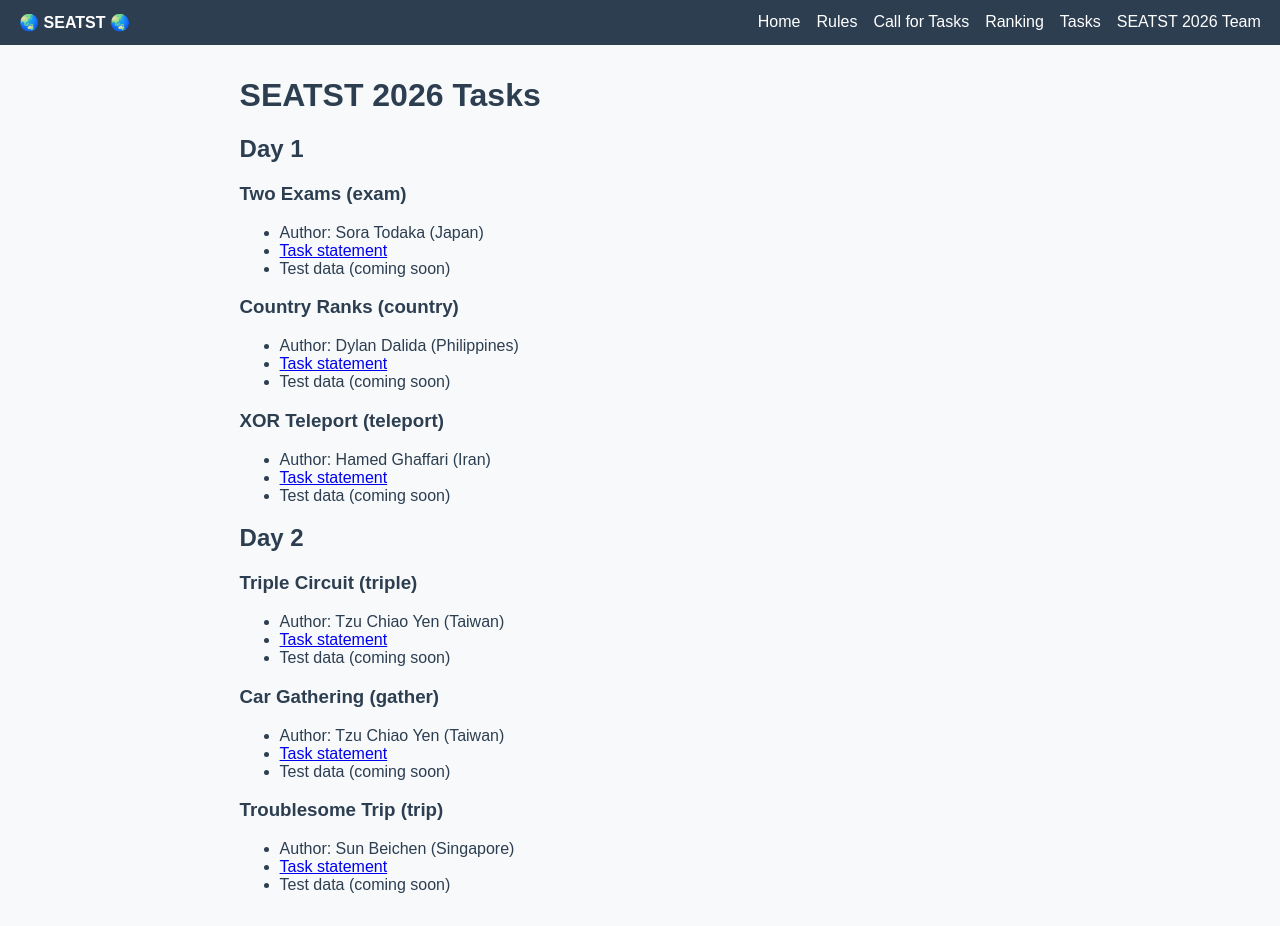
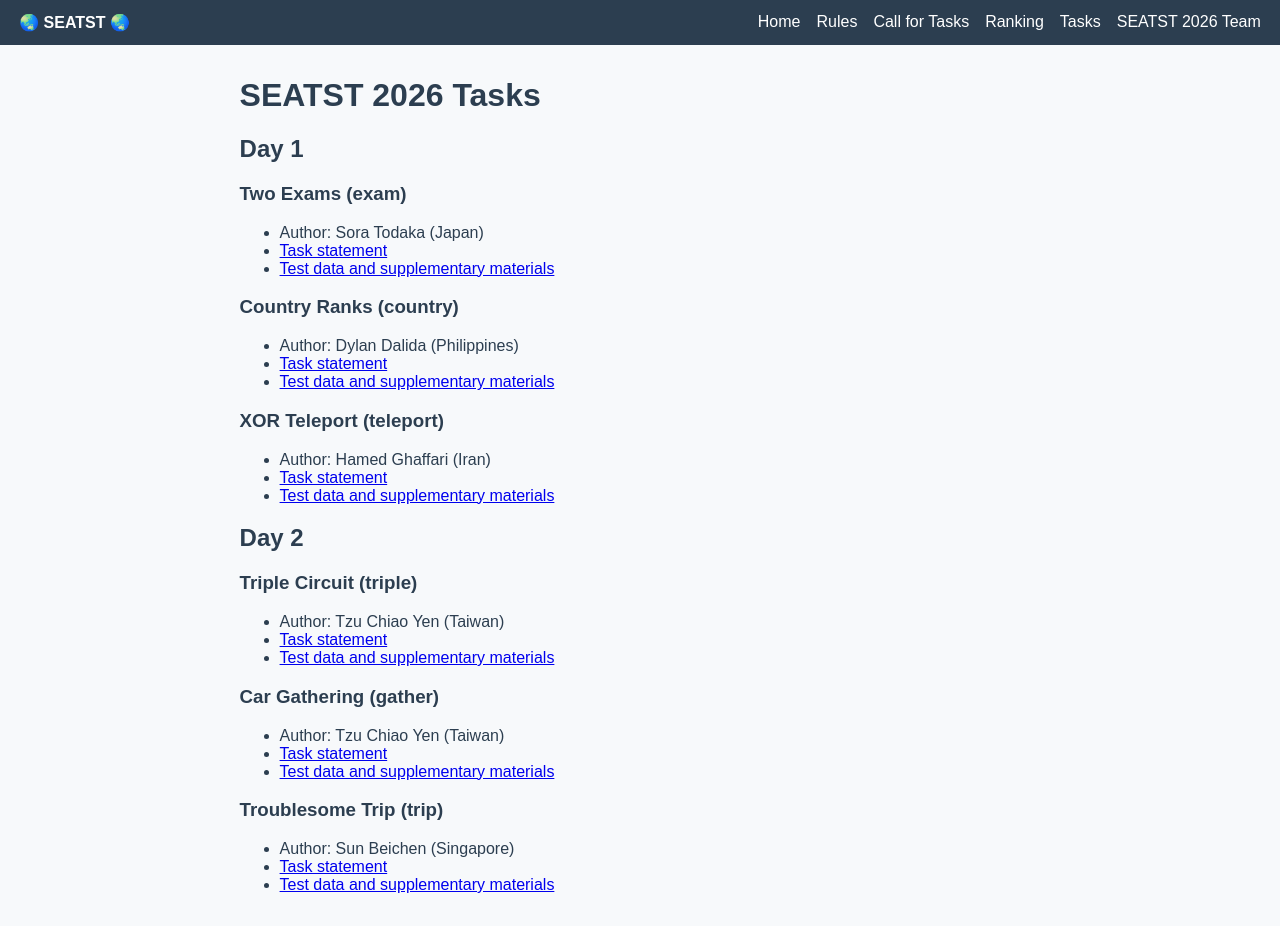
Before and after one commit to seatst/seatst.github.io, a Jekyll site: the page built from tasks.md, in a window 1280 px wide. Built offline with Jekyll 4.4.1, drawn with Linux system fonts in a browser that asks for light colours.

Commit message:
add test data

```diff
--- a/tasks.md
+++ b/tasks.md
@@ -12,19 +12,19 @@ permalink: /tasks/
 
 - Author: Sora Todaka (Japan)
 - [Task statement](https://tlx.toki.id/problems/seatst-2026/1A)
-- Test data (coming soon)
+- [Test data and supplementary materials](https://github.com/seatst/seatst-2026-materials/tree/master/exam)
 
 ### Country Ranks (country)
 
 - Author: Dylan Dalida (Philippines)
 - [Task statement](https://tlx.toki.id/problems/seatst-2026/1B)
-- Test data (coming soon)
+- [Test data and supplementary materials](https://github.com/seatst/seatst-2026-materials/tree/master/country)
 
 ### XOR Teleport (teleport)
 
 - Author: Hamed Ghaffari (Iran)
 - [Task statement](https://tlx.toki.id/problems/seatst-2026/1C)
-- Test data (coming soon)
+- [Test data and supplementary materials](https://github.com/seatst/seatst-2026-materials/tree/master/teleport)
 
 ## Day 2
 
@@ -32,16 +32,16 @@ permalink: /tasks/
 
 - Author: Tzu Chiao Yen (Taiwan)
 - [Task statement](https://tlx.toki.id/problems/seatst-2026/2A)
-- Test data (coming soon)
+- [Test data and supplementary materials](https://github.com/seatst/seatst-2026-materials/tree/master/triple)
 
 ### Car Gathering (gather)
 
 - Author: Tzu Chiao Yen (Taiwan)
 - [Task statement](https://tlx.toki.id/problems/seatst-2026/2B)
-- Test data (coming soon)
+- [Test data and supplementary materials](https://github.com/seatst/seatst-2026-materials/tree/master/gather)
 
 ### Troublesome Trip (trip)
 
 - Author: Sun Beichen (Singapore)
 - [Task statement](https://tlx.toki.id/problems/seatst-2026/2C)
-- Test data (coming soon)
+- [Test data and supplementary materials](https://github.com/seatst/seatst-2026-materials/tree/master/trip)
```
Also changed, not shown: 1 other file.
